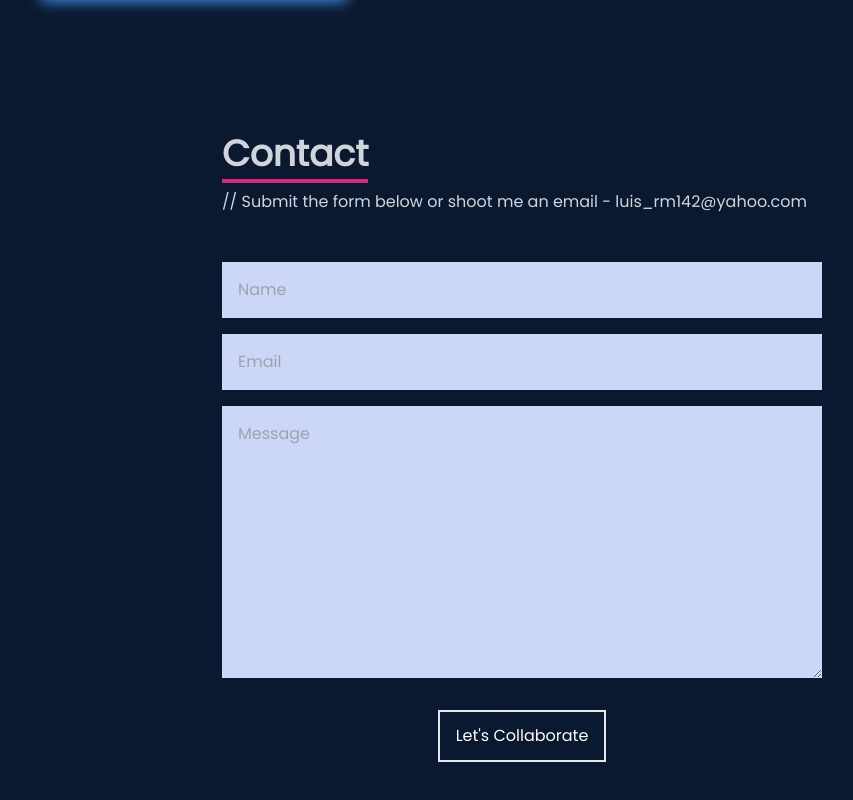
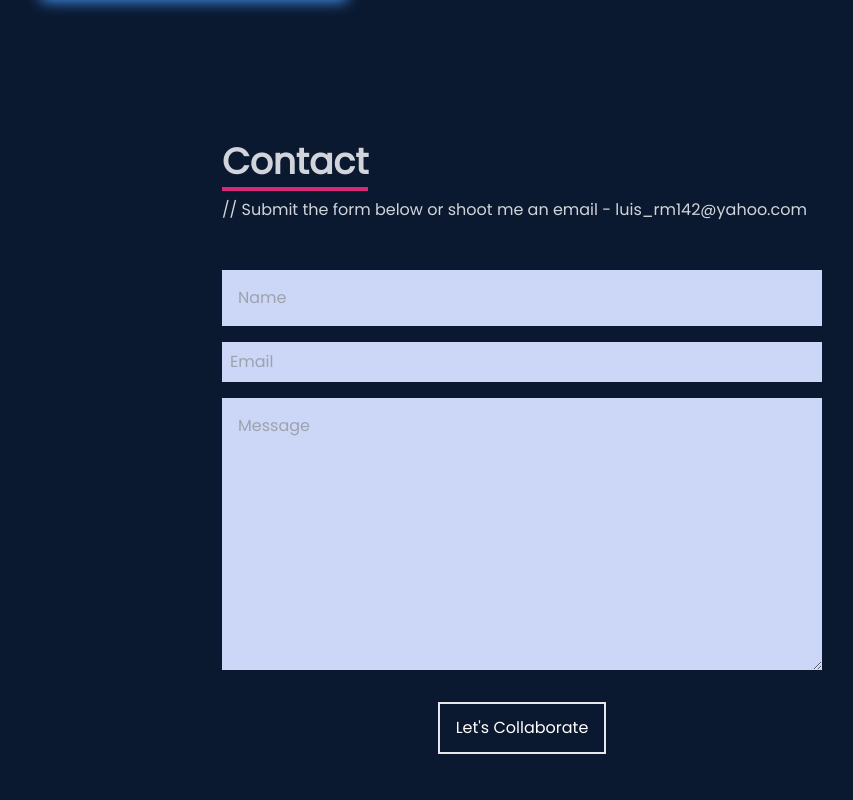
Before and after one commit to LuiRo07/LuiRo07.github.io, a React (Vite) app: page / in a window 1280 px wide. Shown: the part 3136-3936 px from the top of the page, without its empty margins (118-971 px from the left). Built offline with nearby package versions, Linux system fonts and the light colour scheme.

Commit message:
address form for security

```diff
--- a/src/components/Contact.jsx
+++ b/src/components/Contact.jsx
@@ -25,14 +25,16 @@ const Contact = () => {
           placeholder="Name"
           name="name"
         />
+        {/* hidden honeypot to prevent spams */}
+        <input type="hidden" name="_gotcha" style={{ display:'none !important'}}/>
         <input
-          className="my-4 p-2 bg-[#ccd6f6] p-4"
+          className="my-4 p-2 bg-[#ccd6f6]"
           type="text"
           placeholder="Email"
           name="email"
         />
         <textarea
-          className="bg-[#ccd6f6] p-4 p-2"
+          className="bg-[#ccd6f6] p-4"
           name="message"
           rows="10"
           placeholder="Message"
```
